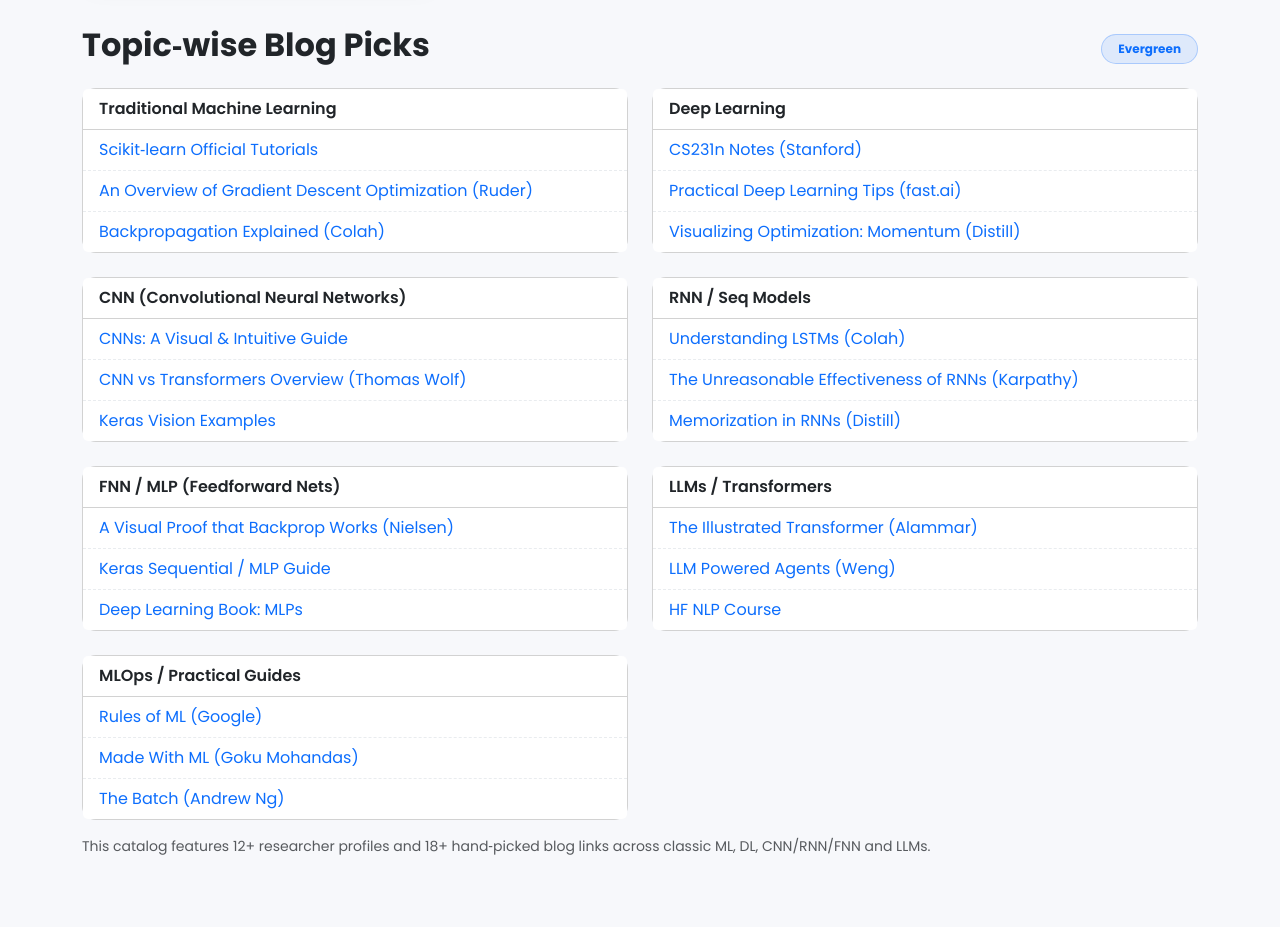
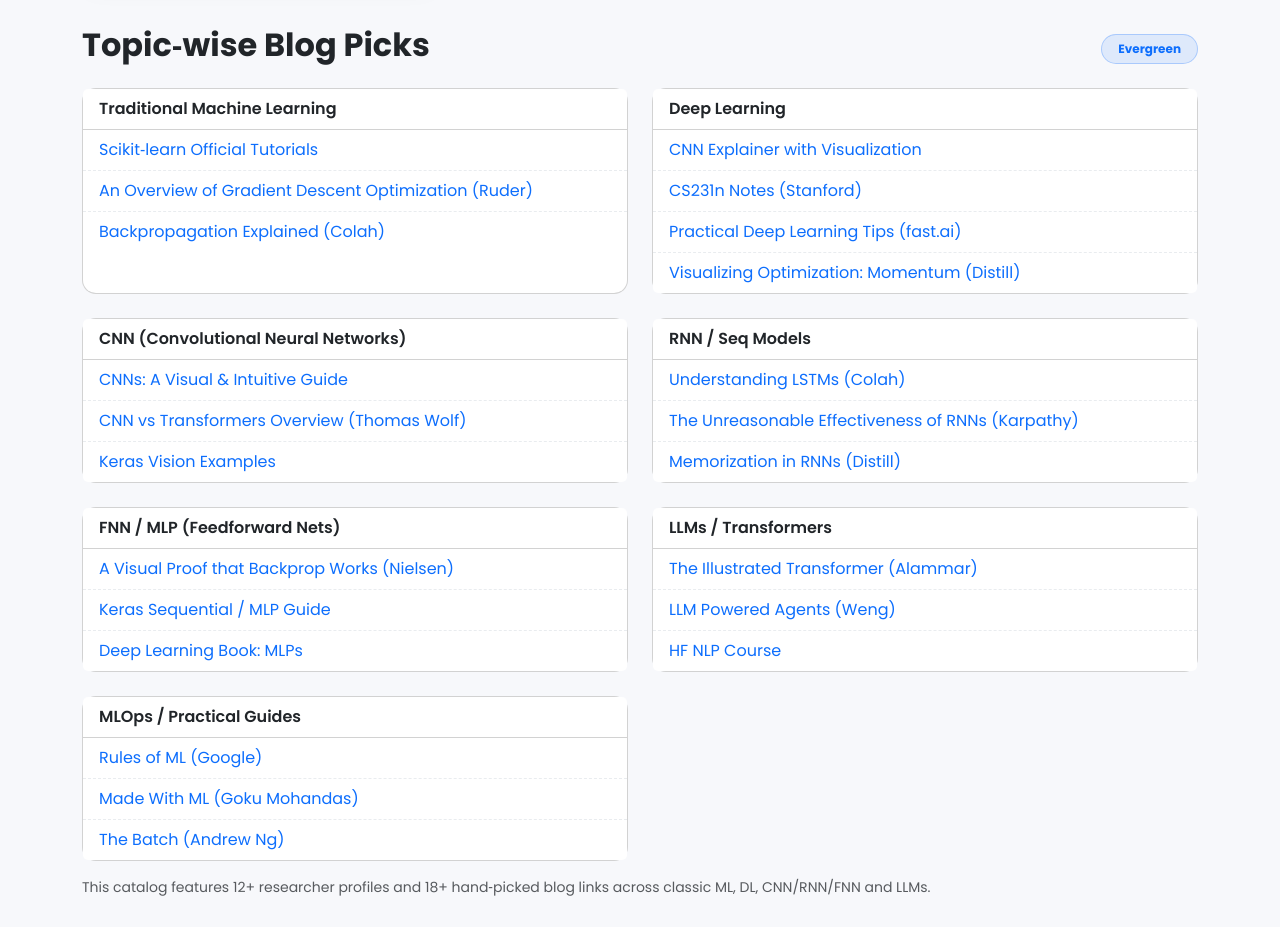
Before and after one commit to SajjaPremsai/machine_learning_resources, a plain HTML site: page blogs.html in a window 1280 px wide. Shown: the part 980-1907 px from the top of the page. Drawn offline with nearby package versions, Linux system fonts and the light colour scheme.

Commit message:
Added CNN Explainer blog

```diff
--- a/blogs.html
+++ b/blogs.html
@@ -239,6 +239,7 @@
         <div class="card blog-card h-100">
           <div class="card-header bg-white fw-semibold">Deep Learning</div>
           <ul class="list-group list-group-flush">
+            <li class="list-group-item"><a target="_blank" href="https://poloclub.github.io/cnn-explainer/">CNN Explainer with Visualization</a></li>
             <li class="list-group-item"><a target="_blank" href="https://cs231n.github.io/">CS231n Notes (Stanford)</a></li>
             <li class="list-group-item"><a target="_blank" href="https://www.fast.ai/posts/2018-07-02-devops.html">Practical Deep Learning Tips (fast.ai)</a></li>
             <li class="list-group-item"><a target="_blank" href="https://distill.pub/2016/momentum/">Visualizing Optimization: Momentum (Distill)</a></li>
```
